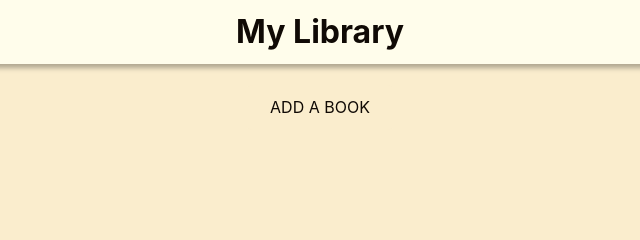
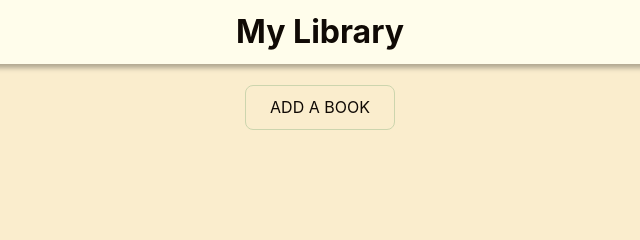
Before and after one commit to ldegani/javascript_library, a plain HTML site: page index.html in a window 1280 px wide. Shown: the top 240 px of the page, 320-960 px from the left. Drawn offline with Linux system fonts and the light colour scheme.

Commit message:
Insert a border in the ADD BOOK button

```diff
--- a/style.css
+++ b/style.css
@@ -142,6 +142,8 @@ main {
 
   align-self: center;
   justify-self: center;
+
+  border: 1px solid var(--color-03);
 }
 
 .read,
```
